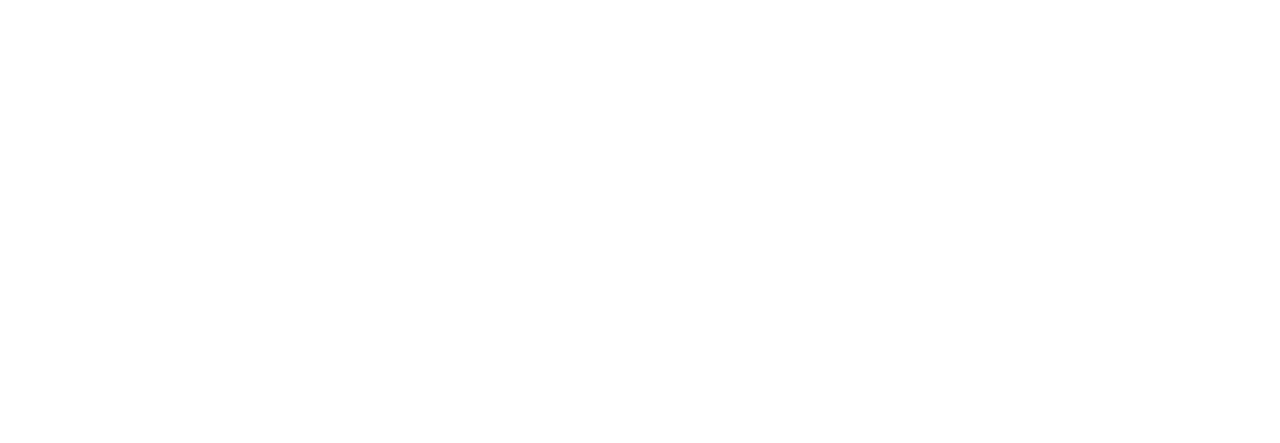
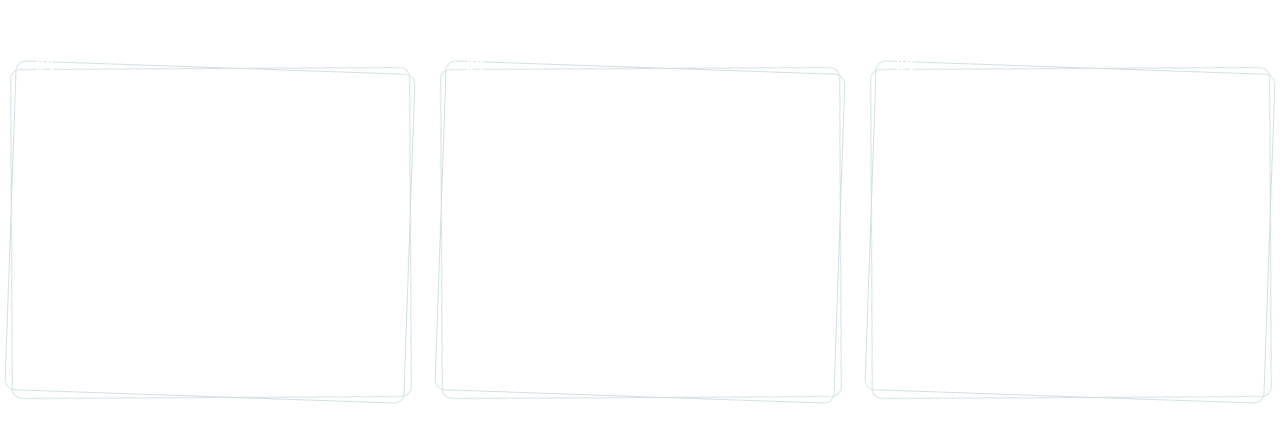
Before and after one commit to ASR-Innovations/cosmonaut_hacker_house, a React (Create React App) app: page / in a window 1280 px wide. Shown: the part 1163-1606 px from the top of the page. Before the commit the page ends 800 px from the top, so only its background shows below. Built offline with nearby package versions, Linux system fonts and the light colour scheme.

Commit message:
Completed About section.

```diff
--- a/src/App.js
+++ b/src/App.js
@@ -3,17 +3,21 @@
 import './App.scss';
 import AOS from 'aos';
 import 'aos/dist/aos.css';
+import mainImage from './asset/image/main_bg.svg';
 
 function App() {
   AOS.init();
 
   return (
     <div className="App">
-      <div className="app_navigation_bar">
-        <Navbar />
-      </div>
-      <div className="routes">
-        <Router />
+      <div className="main_bg_image_container">
+        <img src={mainImage} alt="Cosmonaut" className='main_bg_image' />
+        <div className="app_navigation_bar">
+          <Navbar />
+        </div>
+        <div className="routes">
+          <Router />
+        </div>
       </div>
       <div className="app_footer"></div>
     </div>
--- a/src/App.scss
+++ b/src/App.scss
@@ -32,12 +32,11 @@
   }
 }
 
-.App {
-  background-image: url("./asset/image/main_bg.svg");
+.main_bg_image_container .main_bg_image {
+  position: fixed;
+  z-index: -1;
+  object-fit: cover;
+  height: 100vh;
   width: 100vw;
-  height: 100vh;
-  background-size: cover;
-  background-repeat: no-repeat;
-  background-position: center;
-  background-attachment: fixed;
+  object-position: top;
 }
--- /dev/null
+++ b/src/Components/About/index.js
@@ -0,0 +1,45 @@
+import React from 'react';
+import AboutCards from '../Common/About Card';
+import './index.scss';
+
+const About = () => {
+    return (
+        <>
+            <div className="about_main_container">
+                <div className="max_width">
+                    <div className="about_container">
+                        <div className="text_container">
+                            <div className="heading primary_heading">
+                                About the event
+                            </div>
+                            <div className="paira primary_paira">
+                                Cosmonaut Hacker House aims to connect all cosmonauts in India and bring more awareness about the Cosmos Ecosystem to the Indian Web3 & Developer Community. We intend to make this the most developer-friendly event for new and veteran Cosmonauts.
+                            </div>
+                        </div>
+                        <div className="testimonials_cards_container">
+                            <div className="testimonial_cards">
+                                <AboutCards
+                                    number="01"
+                                    title="Hackathon"
+                                    paira="We envision making this the most efficient hackathon where the hackers are building and learning side-by-side. With our one-month virtual bootcamp, conducted by core builders of Cosmos, hackers that are new to Cosmos tech will also get a fair chance to learn and build their project under the guidance and mentorship of these core cosmos builders."
+                                />
+                                <AboutCards
+                                    number="02"
+                                    title="Conference"
+                                    paira="With our panel discussions and keynote speaker sessions delivered by core cosmos builders, enhance your knowledge about the Cosmos Ecosystem and dive deep into the projects built under it."
+                                />
+                                <AboutCards
+                                    number="03"
+                                    title="Workshop"
+                                    paira="For the attendees joining us in the event, we'll organize multiple workshops for techies and non-techies to learn about Cosmos, NFTs, DeFi, and much more. Keep your notebooks and pen ready."
+                                />
+                            </div>
+                        </div>
+                    </div>
+                </div>
+            </div>
+        </>
+    )
+}
+
+export default About;
--- /dev/null
+++ b/src/Components/About/index.scss
@@ -0,0 +1,22 @@
+@import "../../asset/scss/style.scss";
+
+.about_main_container {
+  .max_width {
+    .about_container {
+      .text_container {
+        .heading {
+        }
+        .paira {
+        }
+      }
+      .testimonials_cards_container {
+        margin-bottom: 10rem;
+        .testimonial_cards {
+          display: flex;
+          justify-content: space-between;
+          column-gap: 2rem;
+        }
+      }
+    }
+  }
+}
--- /dev/null
+++ b/src/Components/Common/About Card/index.js
@@ -0,0 +1,35 @@
+import React from 'react'
+import './index.scss';
+import clip from '../../../asset/image/Clip.svg'
+
+const AboutCards = ({
+    number,
+    title,
+    paira
+}) => {
+    return (
+        <>
+            <div className="about_cards_main_container">
+                <div className="about_cards_container">
+                    <div className="box_1">
+                        <div className="box_2">
+                            <div className="number">
+                                <div className="number_text">{number}</div>
+                                <div className="underline"></div>
+                            </div>
+                            <div className="title">{title}</div>
+                            <div className="paira">
+                                {paira}
+                            </div>
+                        </div>
+                        <div className="clip">
+                            <img src={clip} alt="Clip" />
+                        </div>
+                    </div>
+                </div>
+            </div>
+        </>
+    )
+}
+
+export default AboutCards;
--- /dev/null
+++ b/src/Components/Common/About Card/index.scss
@@ -0,0 +1,56 @@
+@import "../../../asset/scss/style.scss";
+
+.about_cards_main_container {
+  .about_cards_container {
+    .box_1 {
+      position: relative;
+      height: 33rem;
+      width: 40rem;
+      border: 0.8px solid rgba($color: $border-color, $alpha: 0.8);
+      border-radius: 10px;
+      transform: rotate(2deg);
+      backdrop-filter: blur(5px);
+      .box_2 {
+        height: 33rem;
+        width: 40rem;
+        border: 0.5px solid rgba($color: $border-color, $alpha: 0.8);
+        border-radius: 10px;
+        transform: rotate(-2.3deg);
+        padding: 3.2rem 2rem;
+        color: white;
+        .number {
+          padding-bottom: 0.8rem;
+          .number_text {
+            font-size: 3.7rem;
+            font-weight: 600;
+            line-height: 4rem;
+          }
+          .underline {
+            height: 1px;
+            width: 4rem;
+            background-color: white;
+          }
+        }
+        .title {
+          font-size: 3rem;
+          font-weight: 600;
+          line-height: 4rem;
+          padding-bottom: 0.5rem;
+        }
+        .paira {
+          font-size: 1.4rem;
+          line-height: 2.1rem;
+          font-weight: 400;
+
+        }
+      }
+      .clip {
+        height: 100px;
+        width: 100px;
+        position: absolute;
+        top: -6%;
+        left: 5%;
+      }
+    }
+  }
+}
--- a/src/Components/Navbar/index.scss
+++ b/src/Components/Navbar/index.scss
@@ -3,6 +3,9 @@
 .navbar_main_container {
   background-color: rgba($color: #000000, $alpha: 0.4);
   padding: 0.8rem 0;
+  position: fixed;
+  width: 100%;
+  z-index: 999;
   .max_width {
     .navbar_container {
       display: flex;
--- a/src/Container/Home Page/index.js
+++ b/src/Container/Home Page/index.js
@@ -1,13 +1,16 @@
 import React from 'react';
+import About from '../../Components/About';
 import './index.scss';
 
 const HomePage = () => {
     return (
         <>
-            <div className="home_main_container">
+            {/* Hero section  */}
+            <section>
+                <div className="home_main_container ">
                     <div className="max_width">
-                    <div className="home_container" >
-                        <div className="text_box" data-aos="fade-up" data-aos-duration="1000">
+                        <div className="home_container " >
+                            <div className="text_box mt-7" data-aos="fade-up" data-aos-duration="1000">
                                 <div className="title">
                                     Cøsmonaut Hacker House
                                 </div>
@@ -23,6 +26,19 @@
                         </div>
                     </div>
                 </div>
+            </section>
+
+        {/* Gap  */}
+        <section>
+            <div className="gap"></div>
+        </section>
+
+            {/* Aboubt Section  */}
+            <section>
+                <div className="home_about_main_container">
+                    <About />
+                </div>
+            </section>
         </>
     )
 }
--- a/src/Container/Home Page/index.scss
+++ b/src/Container/Home Page/index.scss
@@ -3,7 +3,7 @@
 .home_main_container {
   .max_width {
     .home_container {
-      height: 85vh;
+      height: 100vh;
       display: flex;
       justify-content: center;
       align-items: center;
--- a/src/asset/scss/custom.scss
+++ b/src/asset/scss/custom.scss
@@ -1,5 +1,32 @@
 @import "./variables.scss";
 
+// Margins
+.mt-1 {
+  margin-top: 1rem;
+}
+.mt-2 {
+  margin-top: 2rem;
+}
+.mt-3 {
+  margin-top: 3rem;
+}
+.mt-4 {
+  margin-top: 4rem;
+}
+.mt-5 {
+  margin-top: 5rem;
+}
+.mt-6 {
+  margin-top: 6rem;
+}
+.mt-7 {
+  margin-top: 7rem;
+}
+.mt-8 {
+  margin-top: 8rem;
+}
+
+// Max width
 .max_width {
   display: block;
   max-width: 1300px;
@@ -7,10 +34,42 @@
   padding: 0 1rem;
 }
 
+
+// Gap
+.gap{
+    height: 23rem;
+
+}
+
+// Primary Headings
+.primary_heading {
+  color: white;
+  font-size: 4.5rem;
+  font-weight: 600;
+  text-align: center;
+  margin-bottom: 1rem;
+}
+
+// Primary paira
+.primary_paira {
+  color: white;
+  font-size: 1.5rem;
+  font-weight: 200;
+  width: 90%;
+  margin: auto;
+  display: block;
+  text-align: center;
+  letter-spacing: 1px;
+  line-height: 1.4;
+  margin-bottom: 8rem;
+}
+
+// Box Shadow
 .soft_box_shadow {
   box-shadow: 0 0 10px 5px rgba($color: #000000, $alpha: 0.2);
 }
 
+// Buttons
 .btn_primary {
   padding: 0.7rem 3rem;
   outline: none;
--- a/src/asset/scss/variables.scss
+++ b/src/asset/scss/variables.scss
@@ -1,4 +1,4 @@
-@import url("https://fonts.googleapis.com/css2?family=Poppins:wght@300;400;500;600;700;800;900&display=swap");
+@import url("https://fonts.googleapis.com/css2?family=Poppins:wght@100;200;300;400;500;600;700;800;900&display=swap");
 
 // Color
 $primary-color: #1e2f6b;
```
Also changed, not shown: src/asset/image/Clip.svg (added). Lines whose indentation alone changed are shown as unchanged.
